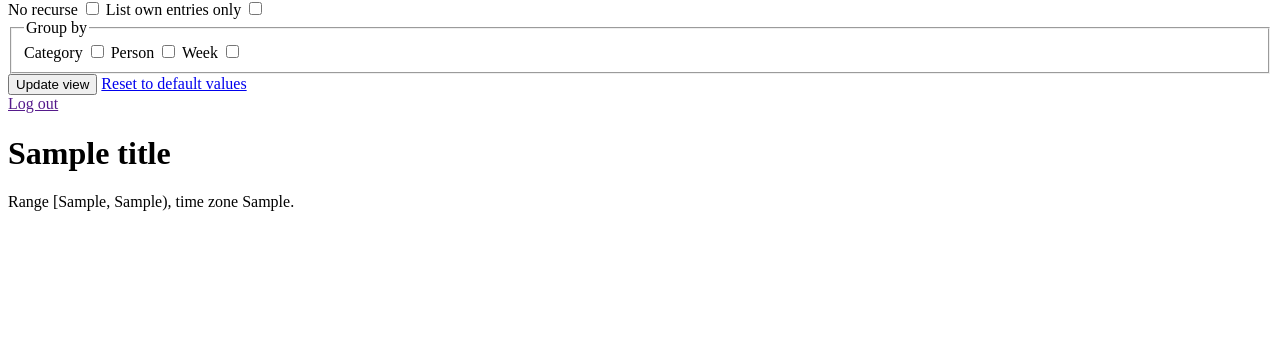
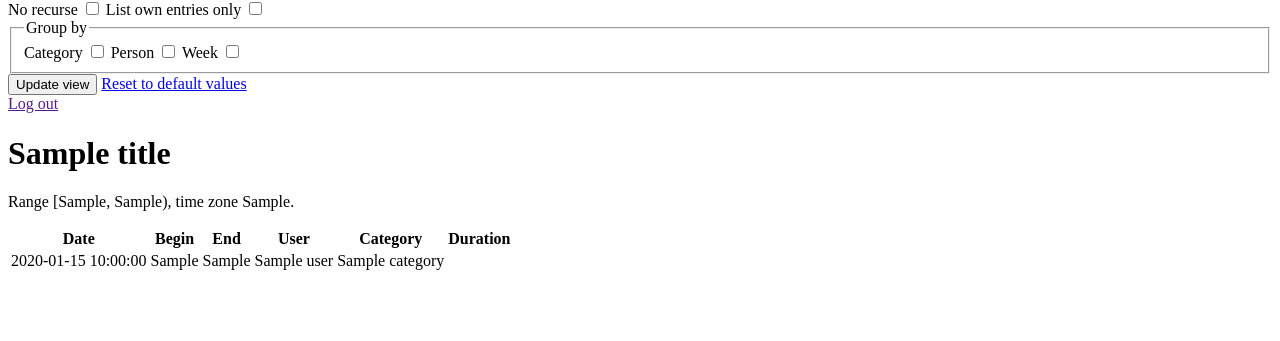
Before and after one commit to ICT-Infer/timelog, a Python web app: template templates/sheets/tl-cat_id-year-month.htm in a window 1280 px wide. Shown: the part 149-490 px from the top of the page. Run offline with Jinja, Linux system fonts and the light colour scheme; the template is opened without the code that fills it: most values are stand-ins (such as "Sample title", 1, 10 or a date in 2020).

Commit message:
Initial work on fetching data from DB and showing in time sheet.

```diff
--- a/models.py
+++ b/models.py
@@ -15,6 +15,7 @@ class Category(models.Model):
 class Entry(models.Model):
   user = models.ForeignKey(settings.AUTH_USER_MODEL)
   category = models.ForeignKey(Category, null=True, blank=True)
+  # TODO: Store time zones for t_begin and t_end.
   t_begin = models.DateTimeField('t_begin', null=True, blank=True)
   t_end = models.DateTimeField('t_end', null=True, blank=True)
   description = models.CharField(max_length=255, blank=True)
--- a/templates/sheets/tl-cat_id-year-month.htm
+++ b/templates/sheets/tl-cat_id-year-month.htm
@@ -51,7 +51,35 @@
 </form>
 <!-- TODO: Log in/log out -->
 <a id="log-out" href="">Log out</a>
-<h1>{{ title }}</h1>
+<!-- TODO: Use name of person where it now says just "User real name". -->
+<h1>{{ title }}{% if opt.own_only %} (User real name){% endif %}</h1>
 <p>Range [{{ s_begin }}, {{ s_end }}), time zone {{ tz }}.</p>
+<!-- TODO: Grouping -->
+<!-- TODO: Decide where and how to include comments. -->
+<table>
+<thead>
+<tr>
+  <th>Date</th>
+  <th>Begin</th>
+  <th>End</th>
+  {% if not opt.own_only %}<th>User</th>{% endif %}
+  {% if not opt.grp_cat %}<th>Category</th>{% endif %}
+  <th>Duration</th>
+</tr>
+</thead>
+<tbody>
+<!-- TODO: Split entries crossing days into multiple rows -- one per day. -->
+<!-- TODO: Entry time zones. -->
+{% for v_entry in v_entries %}
+<tr>
+  <td>{{ v_entry.date }}</td>
+  <td>{{ v_entry.t_begin }}</td>
+  <td>{{ v_entry.t_end }}</td>
+  {% if not opt.own_only %}<td>{{ v_entry.user }}</td>{% endif %}
+  {% if not opt.grp_cat %}<td>{{ v_entry.category }}</td>{% endif %}
+</tr>
+{% endfor %}
+</tbody>
+</table>
 </body>
 </html>
```
Also changed, not shown: views.py (+17 -0 lines).
